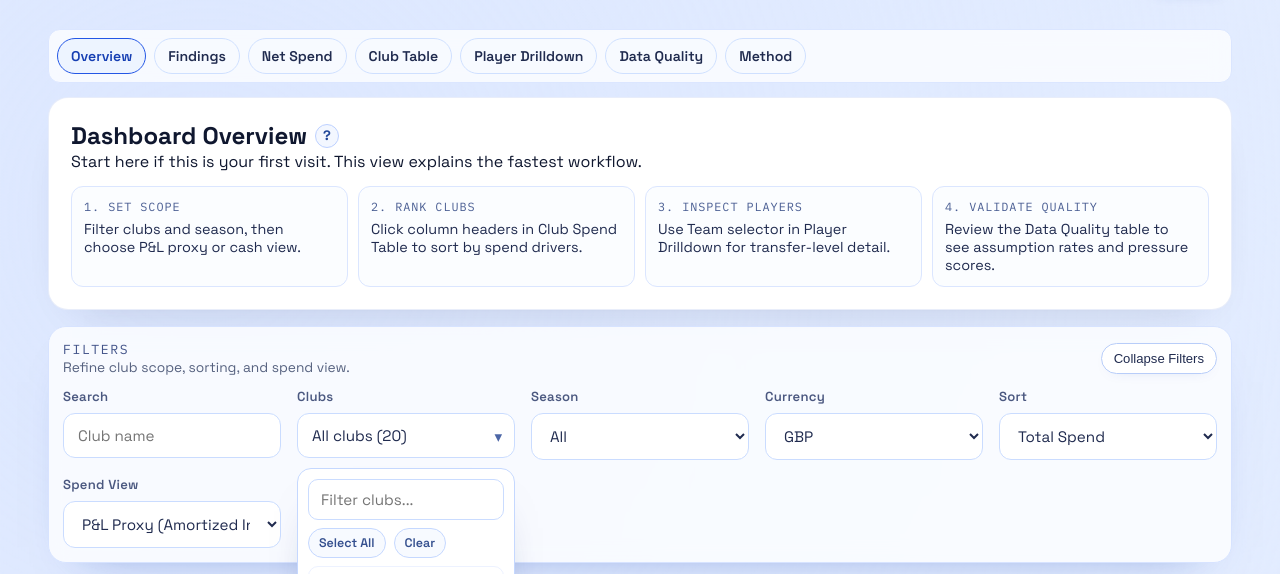
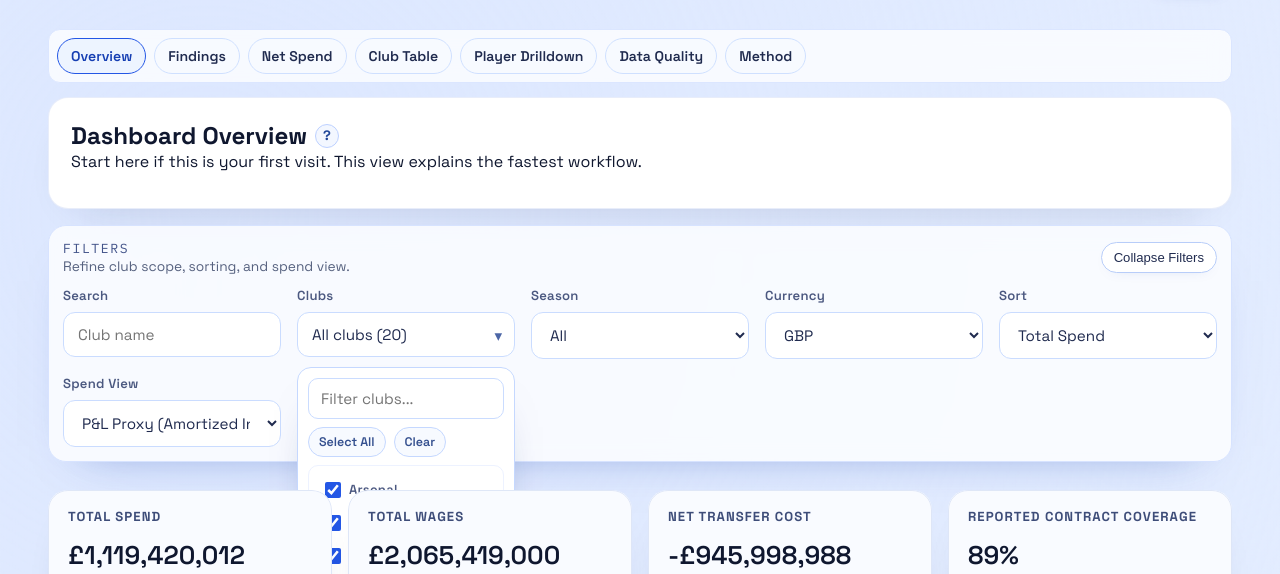
Before and after one commit to evbarleyg/Soccer-Salaries, a plain HTML site: page index.html in a window 1280 px wide. Shown: the part 213-787 px from the top of the page. Drawn offline with Linux system fonts and the light colour scheme.

Commit message:
ux: show dashboard instructions only via help tooltip

```diff
--- a/index.html
+++ b/index.html
@@ -91,24 +91,6 @@
             </h2>
             <p>Start here if this is your first visit. This view explains the fastest workflow.</p>
           </div>
-        </div>
-        <div class="overview-grid">
-          <article class="overview-card">
-            <p class="overview-kicker">1. Set Scope</p>
-            <p>Filter clubs and season, then choose P&amp;L proxy or cash view.</p>
-          </article>
-          <article class="overview-card">
-            <p class="overview-kicker">2. Rank Clubs</p>
-            <p>Click column headers in Club Spend Table to sort by spend drivers.</p>
-          </article>
-          <article class="overview-card">
-            <p class="overview-kicker">3. Inspect Players</p>
-            <p>Use Team selector in Player Drilldown for transfer-level detail.</p>
-          </article>
-          <article class="overview-card">
-            <p class="overview-kicker">4. Validate Quality</p>
-            <p>Review the Data Quality table to see assumption rates and pressure scores.</p>
-          </article>
         </div>
       </section>
 
--- a/styles.css
+++ b/styles.css
@@ -244,33 +244,6 @@ h1 {
 .help-close:hover {
   border-color: #8eb0ff;
   background: #ecf3ff;
-}
-
-.overview-grid {
-  display: grid;
-  grid-template-columns: repeat(auto-fit, minmax(210px, 1fr));
-  gap: 10px;
-}
-
-.overview-card {
-  border: 1px solid var(--line);
-  border-radius: 12px;
-  padding: 12px;
-  background: #fbfdff;
-}
-
-.overview-kicker {
-  font-size: 0.74rem;
-  font-family: var(--mono);
-  letter-spacing: 0.08em;
-  text-transform: uppercase;
-  color: #4a5e93;
-  margin-bottom: 6px;
-}
-
-.overview-card p:last-child {
-  font-size: 0.9rem;
-  color: var(--ink-soft);
 }
 
 .mini-btn {
```
